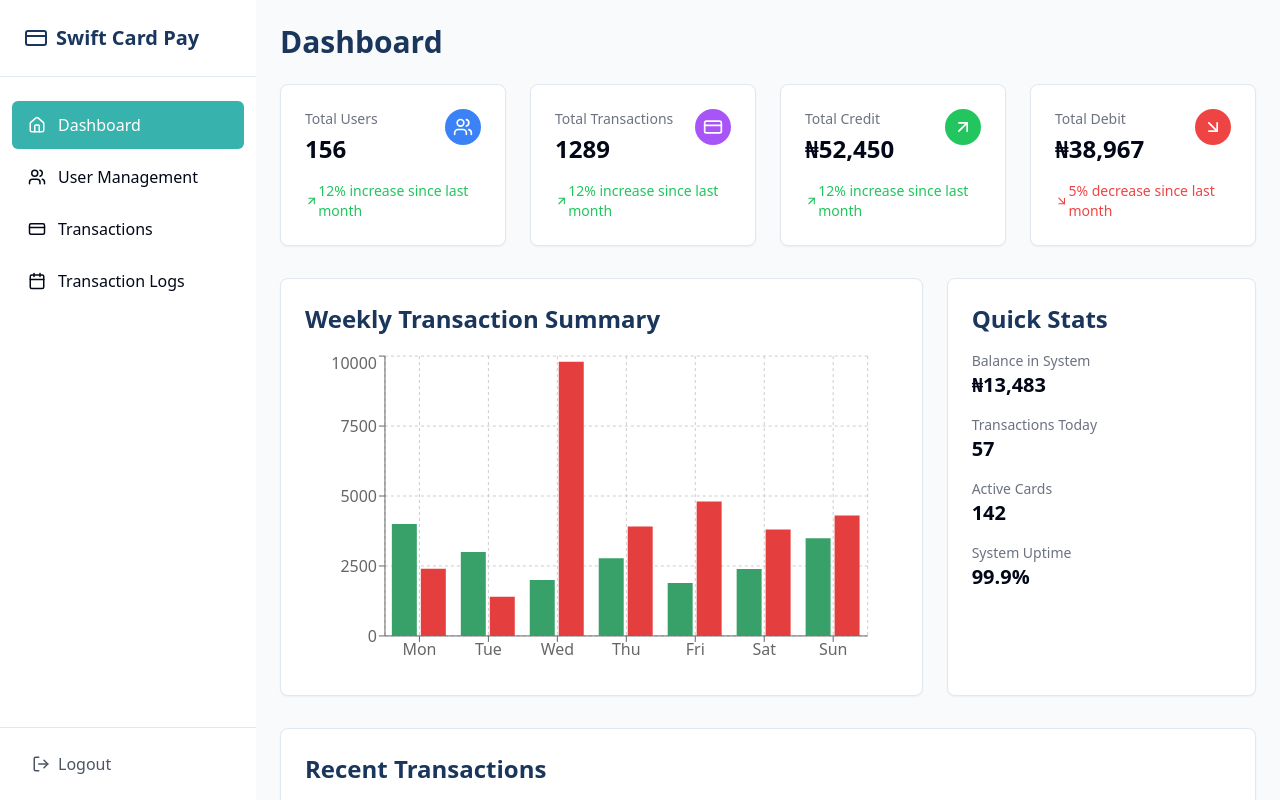
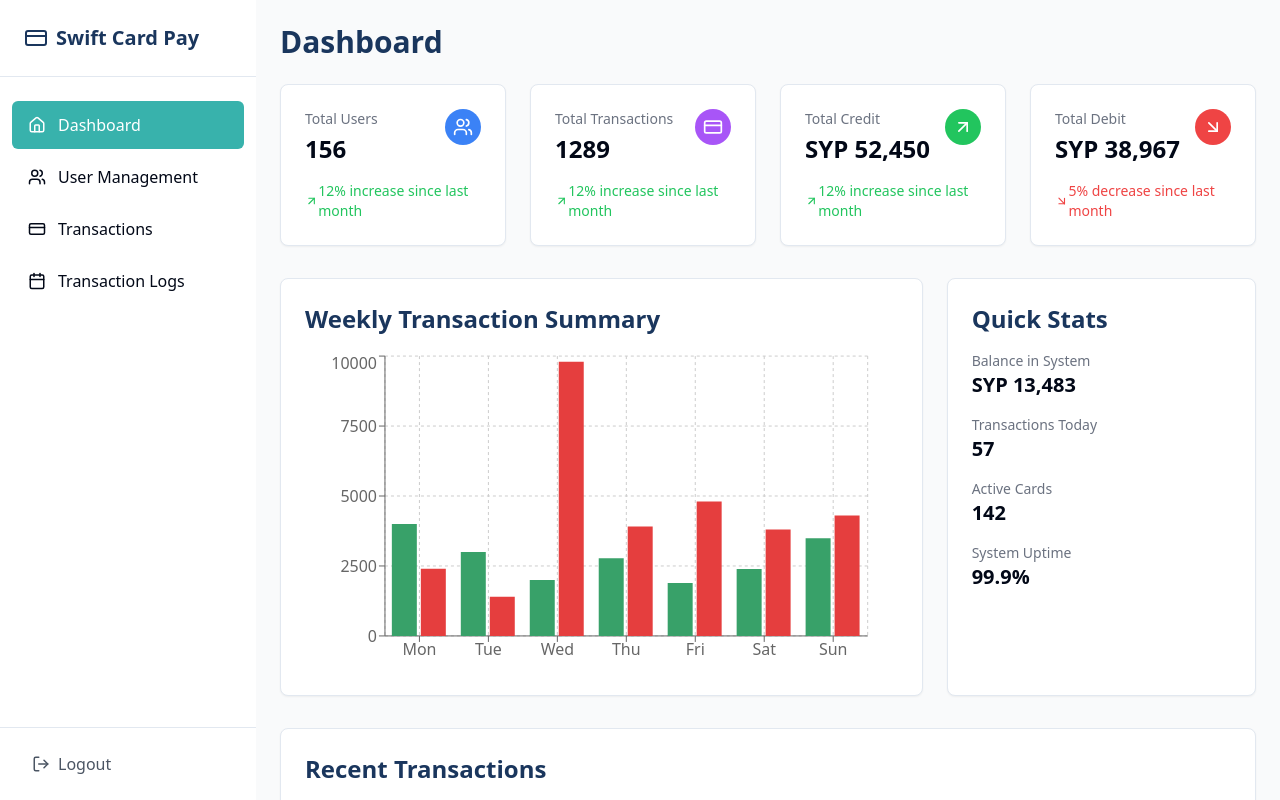
Before and after one commit to MrPenguz/swift-card-pay, a React (Vite) app: page /dashboard in a window 1280 px wide. Shown: the top 800 px of the page. Built offline with nearby package versions, Linux system fonts and the light colour scheme.

Commit message:
Fix: Replace N currency with SYP
Replaces the hardcoded "N" currency symbol with "SYP" throughout the dashboard component.

```diff
--- a/src/pages/Dashboard.tsx
+++ b/src/pages/Dashboard.tsx
@@ -14,6 +14,7 @@ import {
 } from 'recharts';
 
 // Mock data for initial render
+// TODO: Replace with actual data from database when implemented
 const mockStats = {
   totalUsers: 156,
   totalTransactions: 1289,
@@ -21,6 +22,7 @@ const mockStats = {
   totalDebit: 38967,
 };
 
+// TODO: Fetch chart data from database in the future
 const mockChartData = [
   { name: 'Mon', credit: 4000, debit: 2400 },
   { name: 'Tue', credit: 3000, debit: 1398 },
@@ -31,6 +33,7 @@ const mockChartData = [
   { name: 'Sun', credit: 3490, debit: 4300 },
 ];
 
+// TODO: Fetch transaction data from database in the future
 const mockRecentTransactions = [
   { id: 1, userName: 'John Doe', matricNumber: 'MAT123456', cardNumber: '0xAB12CD34', type: 'credit', amount: 500, timestamp: '2023-07-20 14:30:45' },
   { id: 2, userName: 'Jane Smith', matricNumber: 'MAT654321', cardNumber: '0x12AB34CD', type: 'debit', amount: 150, timestamp: '2023-07-20 15:15:22' },
@@ -86,7 +89,7 @@ const Dashboard = () => {
         // Simulate API call delay
         await new Promise(resolve => setTimeout(resolve, 1000));
 
-        // In a real app, we would set the fetched data here
+        // TODO: Replace with actual API call to fetch dashboard data
         setStats(mockStats);
         setChartData(mockChartData);
         setRecentTransactions(mockRecentTransactions);
@@ -100,8 +103,9 @@ const Dashboard = () => {
     fetchDashboardData();
   }, []);
 
+  // Updated to use SYP instead of Naira
   const formatCurrency = (value: number) => {
-    return `₦${value.toLocaleString()}`;
+    return `SYP ${value.toLocaleString()}`;
   };
 
   return (
@@ -166,7 +170,7 @@ const Dashboard = () => {
                     <CartesianGrid strokeDasharray="3 3" />
                     <XAxis dataKey="name" />
                     <YAxis />
-                    <Tooltip />
+                    <Tooltip formatter={(value) => [`SYP ${value}`, 'Amount']} />
                     <Bar dataKey="credit" fill="#38a169" name="Credit" />
                     <Bar dataKey="debit" fill="#e53e3e" name="Debit" />
                   </BarChart>
```
